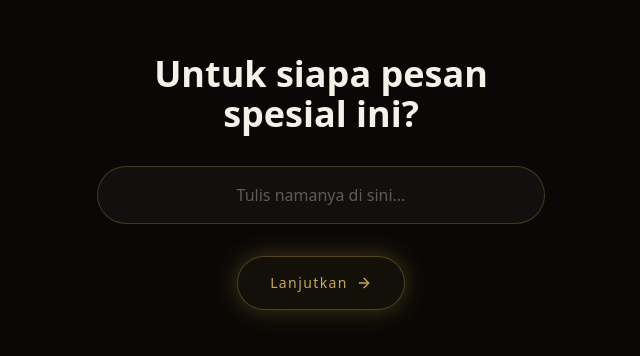
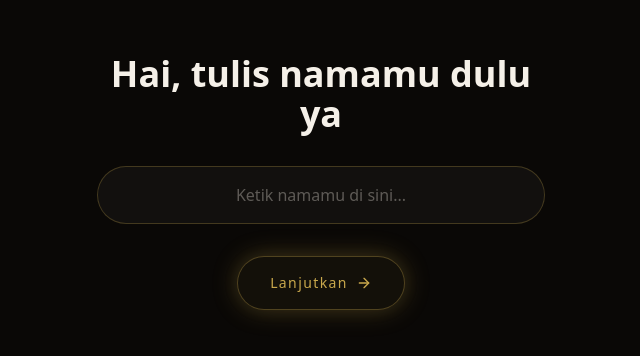
Before and after one commit to vikiwahyudi12/engagement, a Next.js app: page /engagement/ in a window 1280 px wide. Shown: the part 218-574 px from the top of the page, without its empty margins (319-959 px from the left). Built offline with nearby package versions, Linux system fonts and the light colour scheme.

Commit message:
docs: update partner's name

```diff
--- a/src/components/HeroScreen.tsx
+++ b/src/components/HeroScreen.tsx
@@ -29,7 +29,7 @@ export default function HeroScreen({ onNext }: Props) {
         </div>
         <div className="relative z-10 flex w-full max-w-md flex-col items-center gap-8">
           <motion.h1 initial={{ opacity: 0, y: 20 }} animate={{ opacity: 1, y: 0 }} transition={{ duration: 1, ease: "easeOut" }} className="font-[var(--font-playfair)] text-3xl font-semibold text-[#f5f0e8] sm:text-4xl">
-            Untuk siapa pesan spesial ini?
+            Hai, tulis namamu dulu ya
           </motion.h1>
           <motion.div initial={{ opacity: 0, y: 20 }} animate={{ opacity: 1, y: 0 }} transition={{ duration: 1, delay: 0.3, ease: "easeOut" }} className="w-full">
             <input
@@ -37,7 +37,7 @@ export default function HeroScreen({ onNext }: Props) {
               value={localName}
               onChange={(e) => setLocalName(e.target.value)}
               onKeyDown={(e) => e.key === 'Enter' && handleNameSubmit()}
-              placeholder="Tulis namanya di sini..."
+              placeholder="Ketik namamu di sini..."
               className="w-full rounded-full border border-[#c9a84c44] bg-[#12100e] px-6 py-4 text-center font-[var(--font-poppins)] text-base text-[#f5f0e8] placeholder-[#f5f0e855] transition-all focus:border-[#c9a84c88] focus:outline-none focus:ring-2 focus:ring-[#c9a84c]/50"
             />
           </motion.div>
--- a/src/components/HeroSection.tsx
+++ b/src/components/HeroSection.tsx
@@ -63,7 +63,7 @@ export default function HeroSection({ onOpen }: HeroSectionProps) {
             transition={{ duration: 1, ease: "easeOut" }}
             className="font-[var(--font-playfair)] text-3xl font-semibold text-[#f5f0e8] sm:text-4xl"
           >
-            Untuk siapa pesan spesial ini?
+            Hai, tulis namamu dulu ya
           </motion.h1>
           <motion.div
             initial={{ opacity: 0, y: 20 }}
@@ -76,7 +76,7 @@ export default function HeroSection({ onOpen }: HeroSectionProps) {
               value={localName}
               onChange={(e) => setLocalName(e.target.value)}
               onKeyDown={(e) => e.key === 'Enter' && handleOpen()}
-              placeholder="Tulis namanya di sini..."
+              placeholder="Ketik namamu di sini..."
               className="w-full rounded-full border border-[#c9a84c44] bg-[#12100e] px-6 py-4 text-center font-[var(--font-poppins)] text-base text-[#f5f0e8] placeholder-[#f5f0e855] transition-all focus:border-[#c9a84c88] focus:outline-none focus:ring-2 focus:ring-[#c9a84c]/50"
             />
           </motion.div>
```
